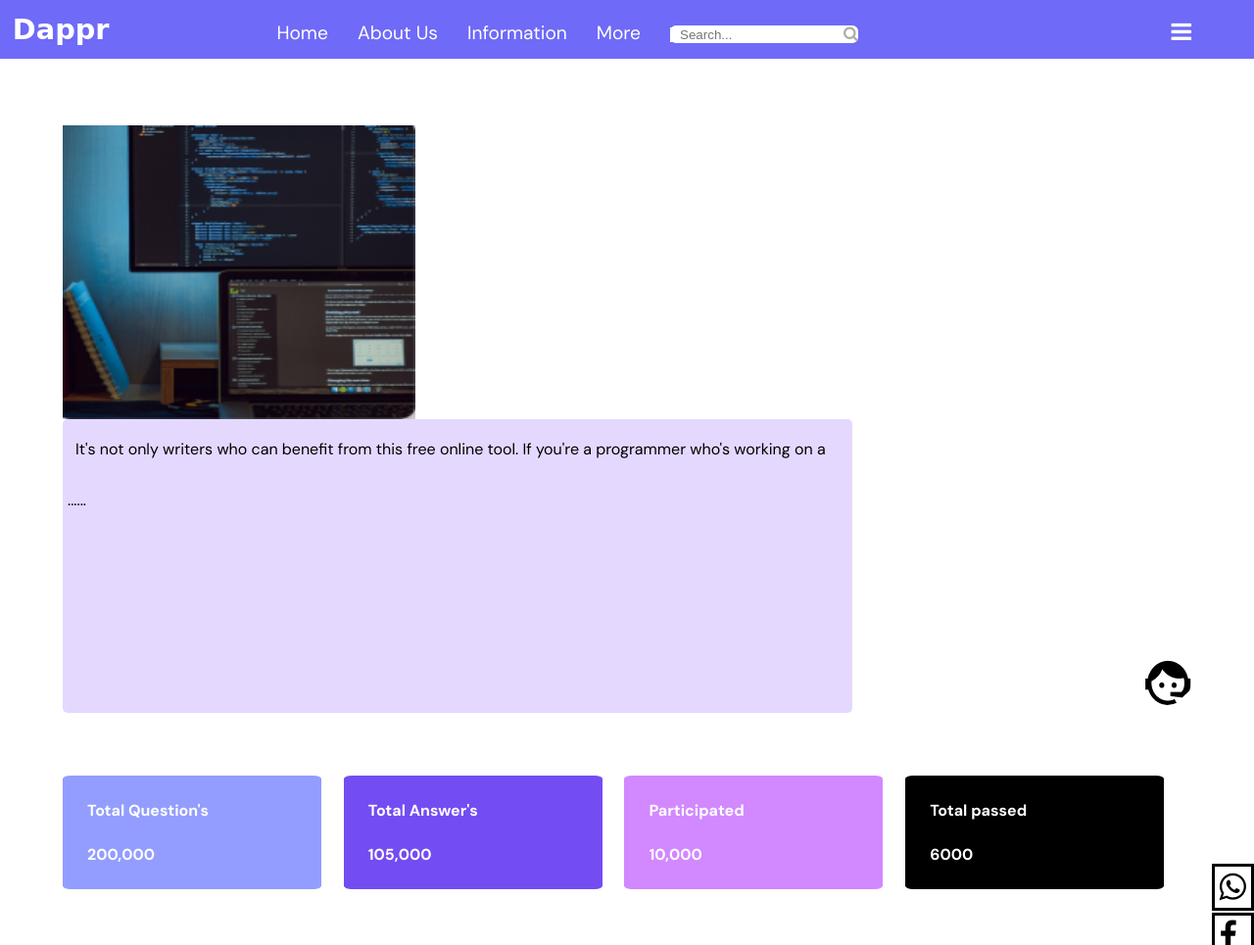
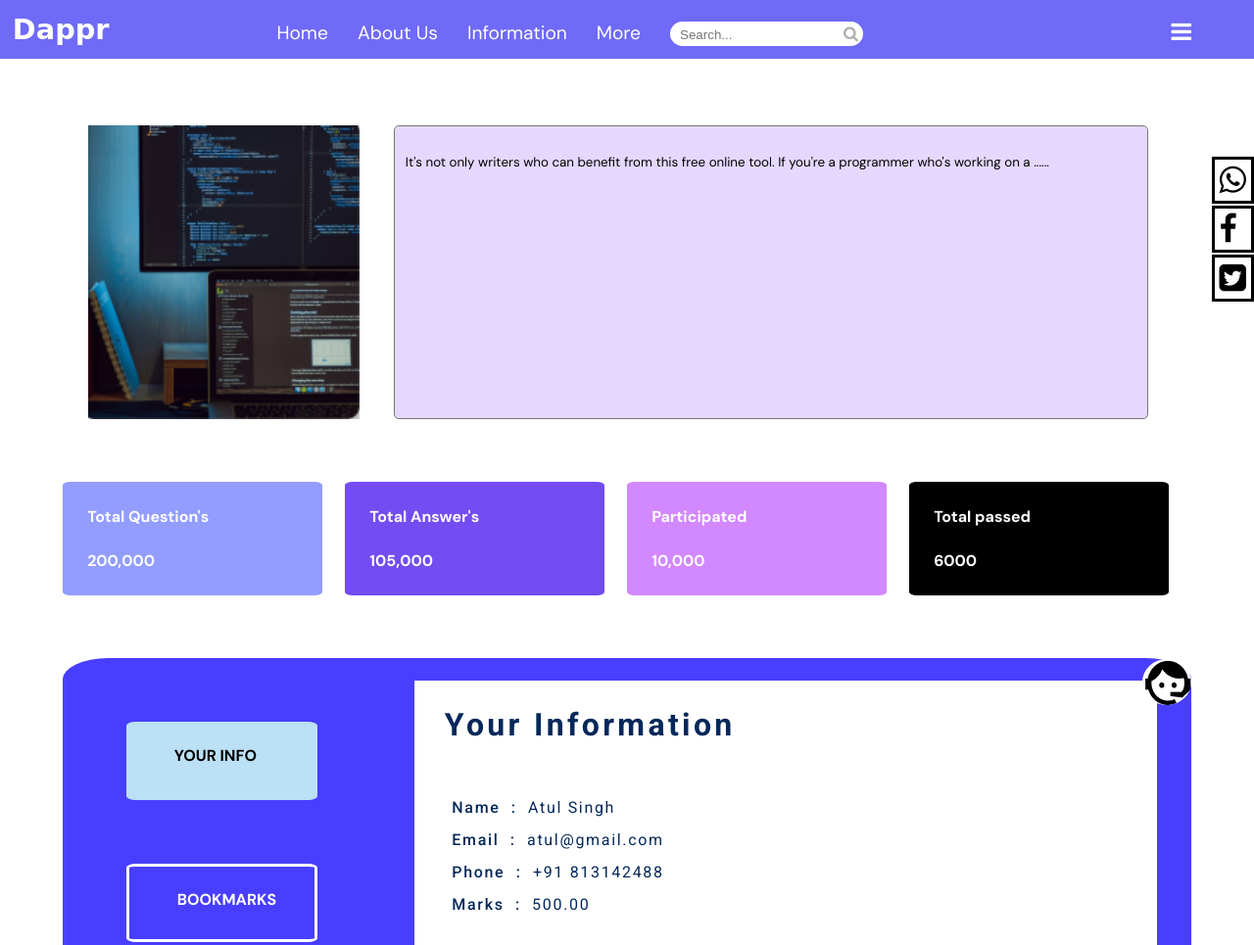
Before and after one commit to nidhish-nanavati/Micro-Project-2, a plain HTML site: page index.html in a window 1280 px wide. Shown: the top 965 px of the page at 98% size. Drawn offline with Linux system fonts and the light colour scheme; a web font is replaced by a local one.

Commit message:
Most changes made

```diff
--- a/index.html
+++ b/index.html
@@ -20,7 +20,7 @@
                         <li><a href="#">About Us</a></li>
                         <li><a href="#">Information</a></li>
                         <li><a href="#">More</a></li>
-                        <li><form><input type="text" placeholder="Search..." class="search-box"><i class="fa fa-search" style="color:#ADADAD"></i></form></li>
+                        <li><form><input type="text" placeholder="Search..." class="search-box"><i class="fa fa-search" style="color:#ADADAD;margin-right: 5px;"></i></form></li>
                     </ul>
             <div class="hamberger-menu"><i class="fa fa-bars"><a href="#"></a></i></div>
         </div>
@@ -32,7 +32,7 @@
 
     <div class="main-container">
         <div class="image-container"><img src="./room.PNG"></div>
-        <div class="textarea-container"><span class="text">It's not only writers who can benefit from this free online tool. If you're a programmer who's working on a ......</span></div>
+        <textarea>It's not only writers who can benefit from this free online tool. If you're a programmer who's working on a ......</textarea>
     </div>
 
     <div class="social-icons">
--- a/styles.css
+++ b/styles.css
@@ -48,11 +48,13 @@
 
 .navbar ul li form{
     background-color: white;
-    border-radius: 6px;
+    border-radius: 20px;
+    line-height: 25px;
 }
 
 .navbar ul li .search-box{
-    outline: none;
+    /* outline: none; */
+    border-radius: 20px;
     border: 0px white;
     text-indent: 10px;
 }
@@ -69,9 +71,10 @@
 
 .main-container{
     padding-top: 10%;
-    margin-left: 5%;
+    margin-left: 7%;
     display: inline-block;
-    width: 90%;
+    /* width: 40%; */
+    width: 86%;
     /* display: flex;
     justify-content: flex-start;
     align-items: center;
@@ -79,11 +82,11 @@
 }
 
 .main-container .image-container{
-    border-radius: 5px;
+    border-radius: 10px;
     /* display: inline; */
     display: inline-block;
     height: 300px;
-    width: 400px;
+    width: 28%;
 }
 
 .main-container .image-container img{
@@ -96,20 +99,30 @@
 }
 
 
-.main-container .textarea-container{
-    margin: 10px;
-    padding: 5px;
+.main-container textarea{
+    /* margin: 10px;
+    padding: 5px; */
     display: inline-block;
     vertical-align: top;
-    margin-left: 5%;
-    width: 400px;
+    width: 70%;
+    padding: 1% 1%;
+    /* margin-left: 5%; */
+    min-width: 500px;
     margin: 0;
-    height: 300px;
-    width: 70%;
+    min-height: 300px;
     background-color: #E5D8FF;
     border-radius: 5px;
+    resize: none;
+    font-family: DM Sans;
+    font-weight: 400;
+    line-height: 51.82px;
+    text-align: left;
 }
 
+
+.main-container .textarea-container textarea{
+
+}
 .main-container .textarea-container .text{
     font-family: DM Sans;
     font-weight: 400;
@@ -126,7 +139,6 @@
     position: absolute;
     display: block;
     cursor: pointer;
-
 }
 
 .chat-support img{
```
